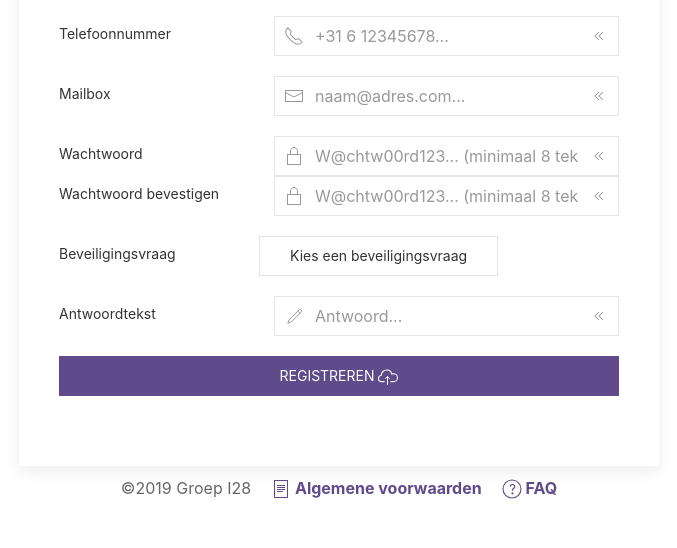
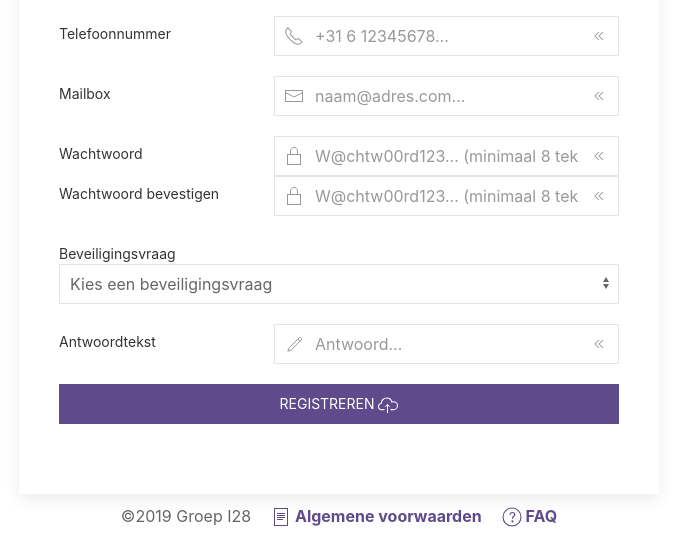
Before and after one commit to han-i28/I-Project, a PHP site: template view/userregistreren.php in a window 1280 px wide. Shown: the part 562-1110 px from the top of the page, without its empty margins (301-978 px from the left). Before the commit the page ends 1061 px from the top, so only its background shows below. Run offline with PHP 8.4, Linux system fonts and the light colour scheme; the template is opened without the code that fills it, so the values that code supplies are empty; some libraries are stand-ins or nearby versions.

Commit message:
fix security question styling

```diff
--- a/view/userregistreren.php
+++ b/view/userregistreren.php
@@ -187,15 +187,10 @@ if (isset($_GET["registration"])) {
             </div>
             <div class="uk-width-1-1 uk-margin-top"> <!--uk-width-1-2@s-->
                 <label class="uk-form-label" for="beveiligingsvraag">Beveiligingsvraag</label>
-                <div uk-form-custom="target: > * > span:first-child" >
-                    <select class="uk-select uk-width-1-1" name="beveiligingsvraag" id="beveiligingsvraag">										<!-- HIER MOET NOG EEN LIJST VAN VRAGEN UIT DE DATABASE KOMEN VIA FUNCTION getVragenList() -->
-                        <option selected disabled><span class="uk-form-icon" uk-icon="icon: question"></span>Kies een beveiligingsvraag</option>
-                        <?php echo $this->vars['vragen']; ?>
-                    </select>
-                    <button class="uk-button uk-button-default" type="button" tabindex="-1">
-                        <span uk-icon="icon: chevron-down"></span>
-                    </button>
-                </div>
+                <select class="uk-select uk-width-1-1" name="beveiligingsvraag" id="beveiligingsvraag">										<!-- HIER MOET NOG EEN LIJST VAN VRAGEN UIT DE DATABASE KOMEN VIA FUNCTION getVragenList() -->
+                    <option selected disabled><span class="uk-form-icon" uk-icon="icon: question"></span>Kies een beveiligingsvraag</option>
+                    <?php echo $this->vars['vragen']; ?>
+                </select>
             </div>
             <div class="uk-width-1-1"> <!--uk-width-1-2@s-->
                 <label class="uk-form-label" for="antwoordtekst">Antwoordtekst</label>
```
